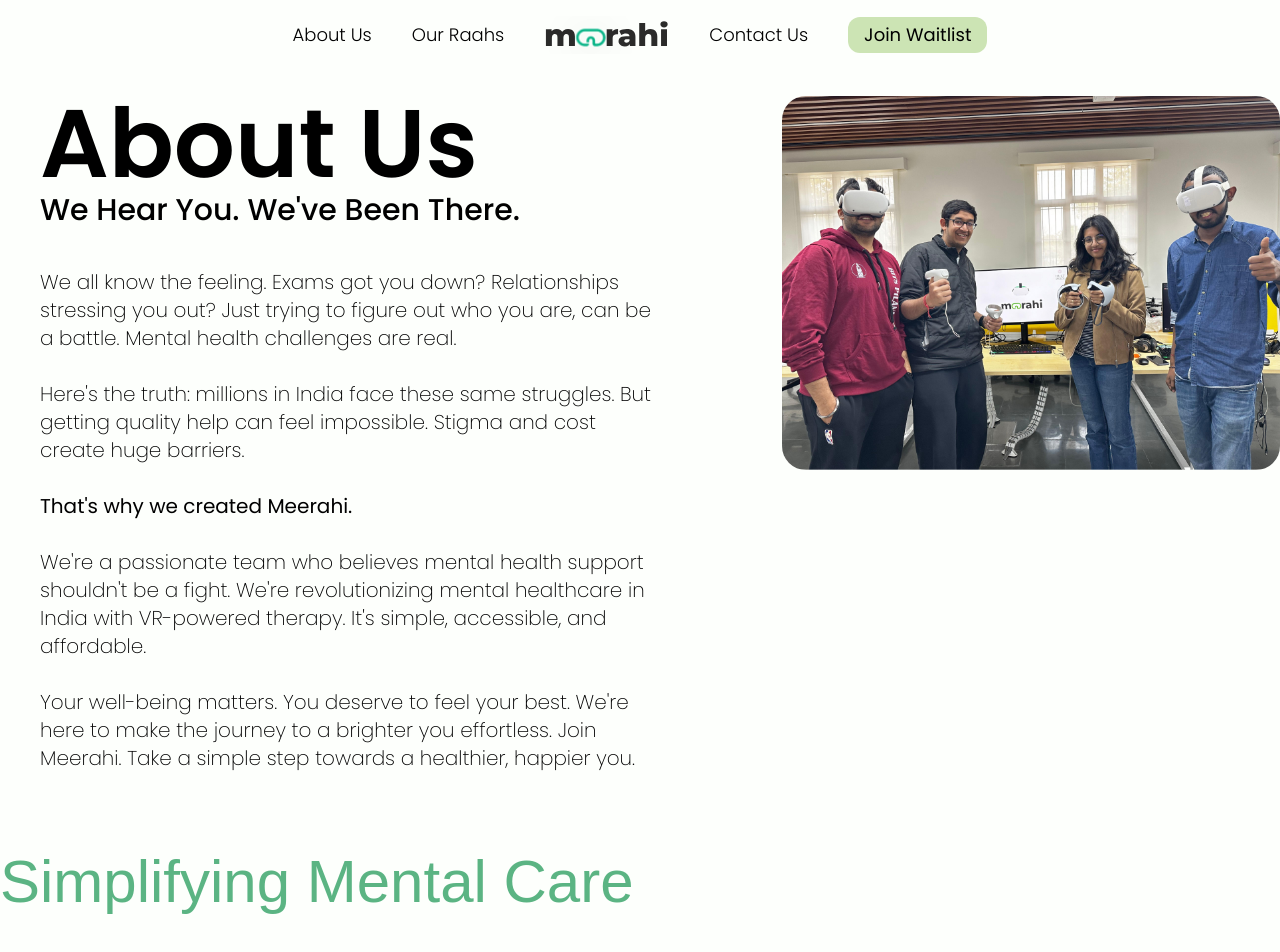
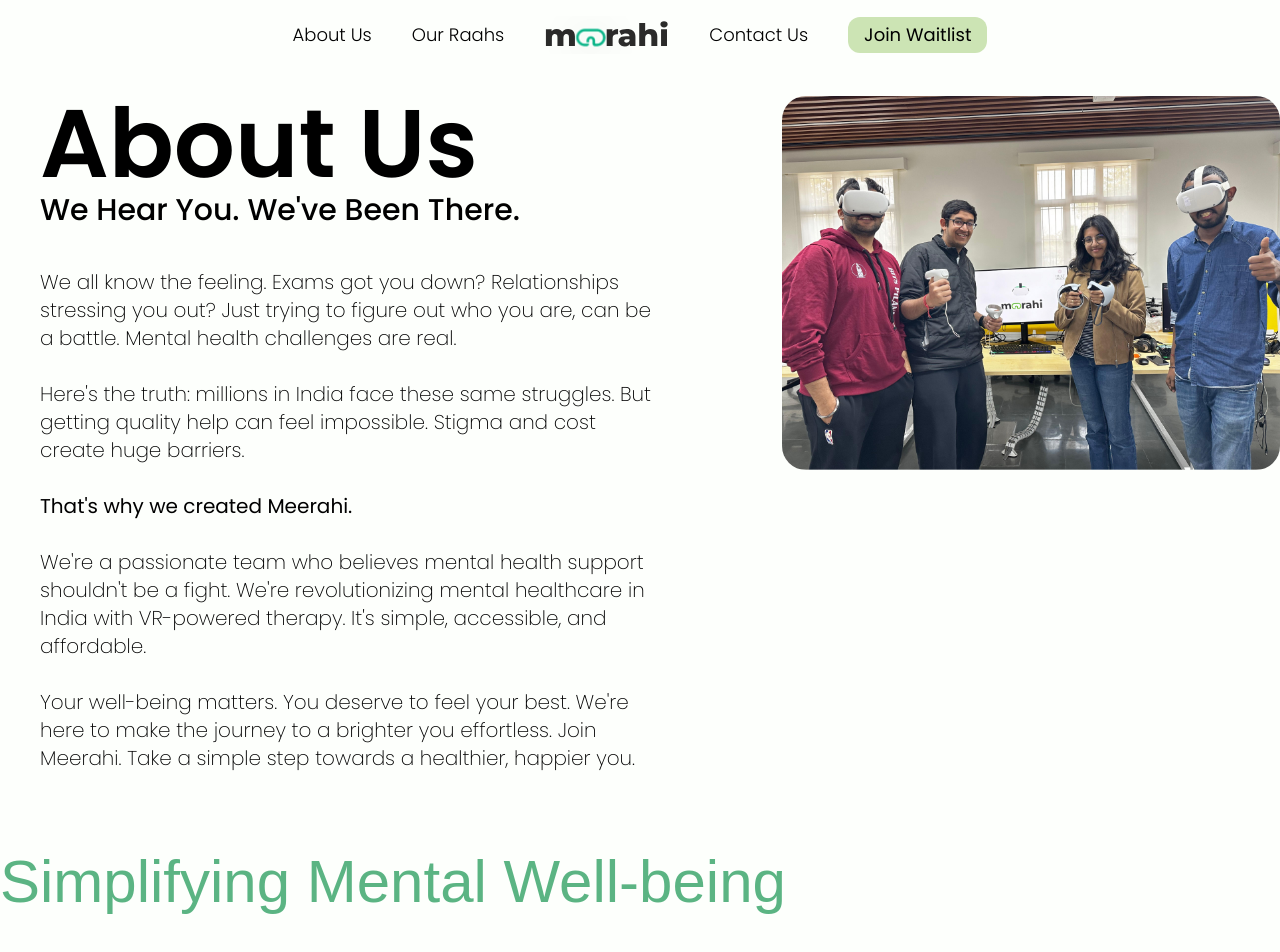
Before and after one commit to Ka1Thakkar/meerahi-vr, a Next.js app: page /about-us in a window 1280 px wide. Shown: the top 952 px of the page. Built offline with nearby package versions, Linux system fonts and the light colour scheme; a web font is replaced by a local one.

Commit message:
Change in Copywriting

```diff
--- a/app/about-us/components/Main.tsx
+++ b/app/about-us/components/Main.tsx
@@ -57,7 +57,7 @@
             </div>
             <div className="w-full mt-20">
                 <h1 className={cn(" lg:text-6xl text-4xl text-center lg:text-left font-medium text-[#5BB483]", decorativeFont.className)}>
-                Simplifying Mental Care
+                Simplifying Mental Well-being
                 </h1>
             </div>
         </div>
```
